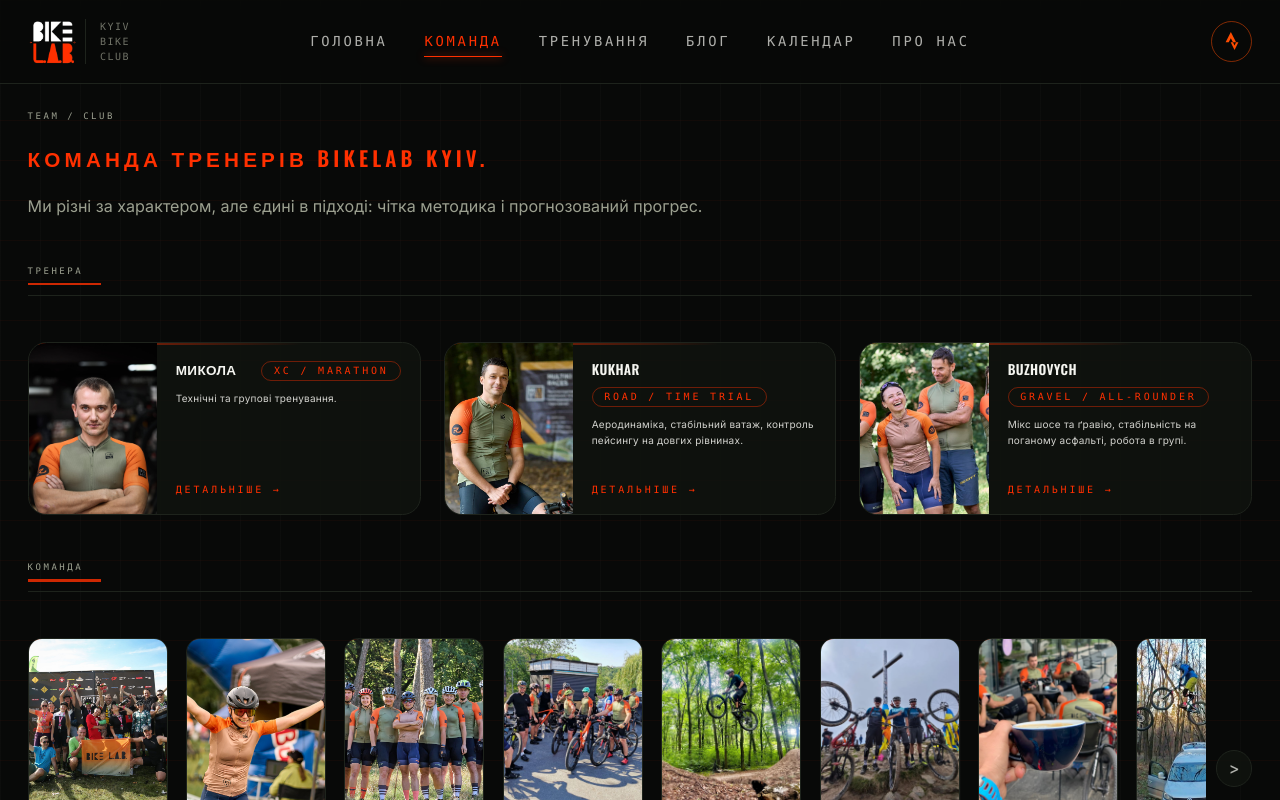
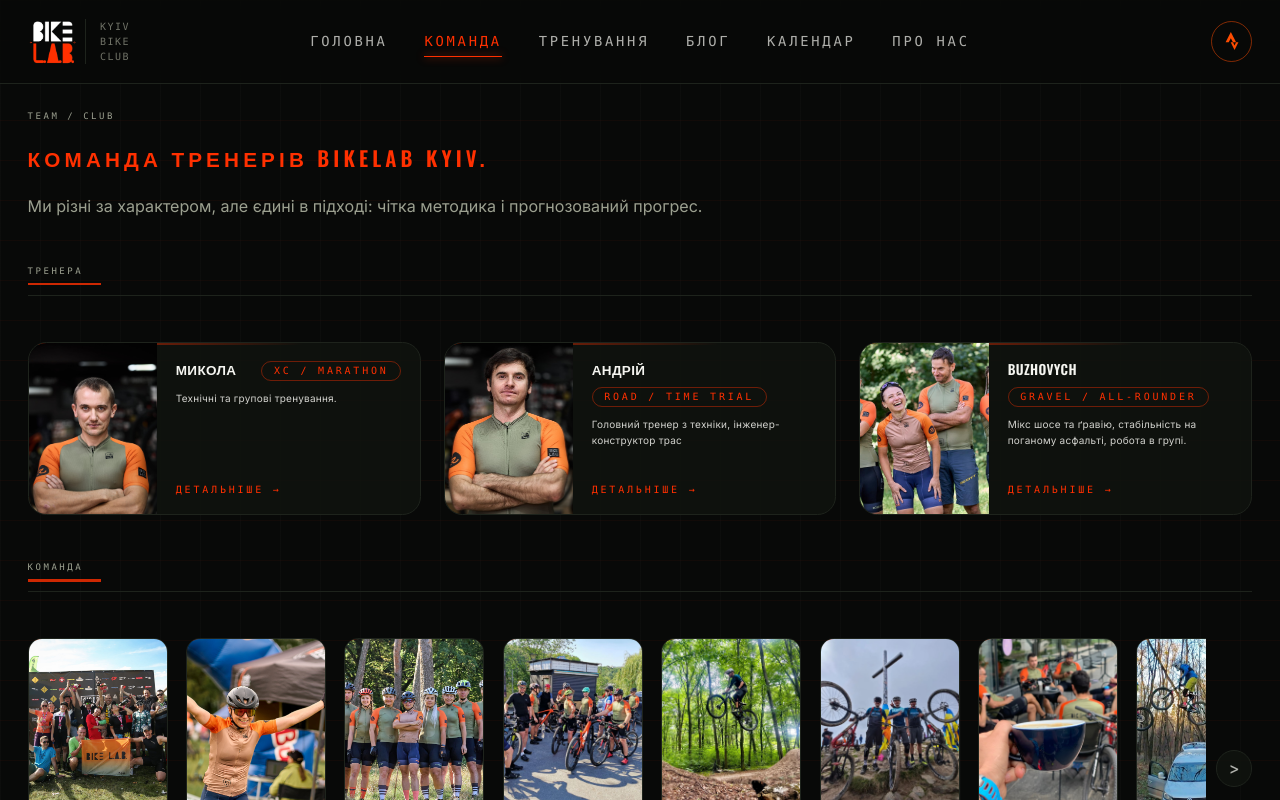
Before and after one commit to VasileAdicto/bikelab-site, a Next.js app: page /team in a window 1280 px wide. Shown: the top 800 px of the page. Built offline with nearby package versions, Linux system fonts and the light colour scheme.

Commit message:
Update Andrii Kukhar's profile details and image in the team section

```diff
--- a/src/app/team/page.tsx
+++ b/src/app/team/page.tsx
@@ -11,11 +11,11 @@ const trainers = [
     image: "/team/473188228_1128213855609989_6028438532367776445_n.jpg",
   },
   {
-    name: "Kukhar",
+    name: "Андрій",
     role: "Road / Time Trial",
-    focus: "Аеродинаміка, стабільний ватаж, контроль пейсингу на довгих рівнинах.",
+    focus: "Головний тренер з техніки, інженер-конструктор трас",
     slug: "kukhar",
-    image: "/team/470597147_1112117800552928_411063209783700537_n.jpg",
+    image: "/team/andrii-kukhar.png",
   },
   {
     name: "Buzhovych",
```
